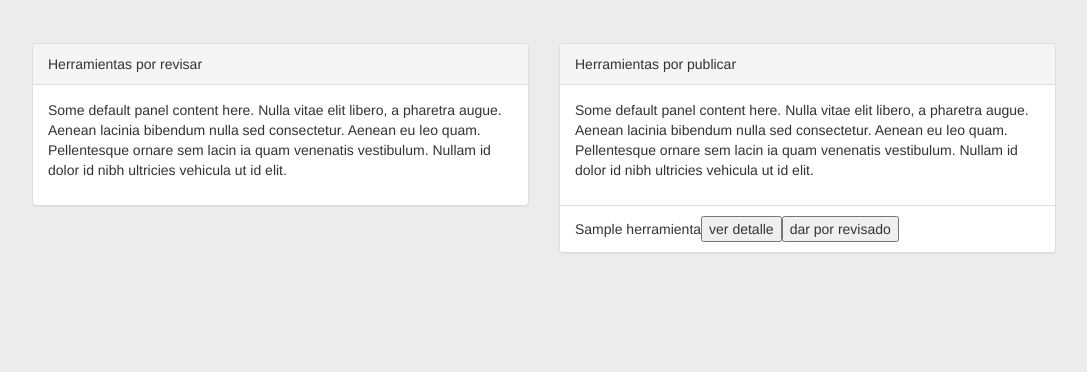
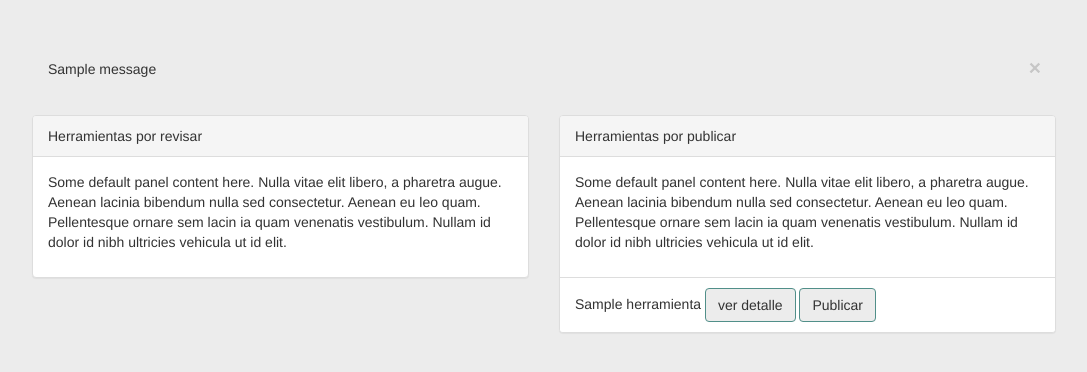
Before and after one commit to paalvarado10/CatalogoCTE, a Django app: page /vigia/ in a window 1280 px wide. Shown: the part 52-424 px from the top of the page, without its empty margins (96-1183 px from the left). Run offline with Django 3.2, Linux system fonts and the light colour scheme; a user stored in the database is signed in; tables that the repository leaves empty hold one stand-in row (values such as "Sample post"); one stand-in notice (Sample message) is shown; some libraries are stand-ins or nearby versions.

Commit message:
crear herramienta vigia :basecampy:

```diff
--- a/posts/models.py
+++ b/posts/models.py
@@ -38,7 +38,7 @@ class Herramienta(models.Model):
 
 
     def __unicode__(self):
-        return self
+        return self or u''
 
     def nombre_herramienta(self):
         return self.nombre
--- a/posts/templates/vigia.html
+++ b/posts/templates/vigia.html
@@ -4,9 +4,17 @@
 {% block title %}Vigía{% endblock %}
 
 {% block contenido  %}
-    {% if mensaje %}
-        <div class="alert alert-success">
-            {{ mensaje }}
+    {% if messages %}
+        <div>
+            {% for message in messages %}
+                <div class="alert {{ message.tags }} alert-dismissible" role="alert">
+                    {{ message }}
+                    <button type="button" class="close" data-dismiss="alert" aria-label="Close">
+                        <span aria-hidden="true">&times;</span>
+                    </button>
+
+                </div>
+            {% endfor %}
         </div>
     {% endif %}
     {% if user.is_authenticated and user.perfil.role == 1 %}
@@ -39,14 +47,20 @@
                     <!-- Default panel contents -->
                     <div class="panel-heading">Herramientas por publicar</div>
                     <div class="panel-body">
-                        <p>Some default panel content here. Nulla vitae elit libero, a pharetra augue. Aenean lacinia bibendum nulla sed consectetur. Aenean eu leo quam. Pellentesque ornare sem lacin
+                        <p>
+                            Some default panel content here. Nulla vitae elit libero, a pharetra augue. Aenean lacinia bibendum nulla sed consectetur. Aenean eu leo quam. Pellentesque ornare sem lacin
                             ia quam venenatis vestibulum. Nullam id dolor id nibh ultricies vehicula ut id elit.
                         </p>
                     </div>
                     <!-- List group -->
                     <ul class="list-group">
                         {% for herramienta in herramientas_p %}
-                            <li class="list-group-item"><div>{{ herramienta.nombre }}<button>ver detalle</button><button>dar por revisado</button></div></li>
+                            <li class="list-group-item">
+                                <div>{{ herramienta.nombre }}
+                                    <a class="btn btn-success" href="{% url 'catalogo:herramienta_detail' herramienta.id %}">ver detalle</a>
+                                    <a class="btn btn-success" href="{% url 'catalogo:publicar' herramienta.id %}">Publicar</a>
+                                </div>
+                            </li>
                         {% endfor %}
                     </ul>
 
--- a/posts/urls.py
+++ b/posts/urls.py
@@ -15,5 +15,6 @@ urlpatterns = [
     url(r'^herramienta_delete/(?P<pk>\d+)$', views.herramienta_delete, name='herramienta_delete'),
     url(r'^herramienta_detail/(?P<pk>\d+)/$', views.herramienta_detail, name='herramienta_detail'),
     url(r'^vigia/$', views.herramientas_estados, name='vigia'),
-    url(r'^revisar/(?P<pk>\d+)$', views.herramienta_revisar, name='revisar')
+    url(r'^revisar/(?P<pk>\d+)$', views.herramienta_revisar, name='revisar'),
+    url(r'^publicar/(?P<pk>\d+)$', views.herramienta_publicar, name='publicar')
 ]
--- a/posts/views.py
+++ b/posts/views.py
@@ -16,15 +16,9 @@ from decouple import config
 # Create your views here.
 
 def index(request):
-    if request.user.is_authenticated():
-        usuarios = User.objects.all()
-        herramientas = Herramienta.objects.all().filter(estado=1)
-        context = {'usuarios': usuarios, 'herramientas': herramientas}
-        return render(request, 'index.html', context)
-    else:
-        herramientas = Herramienta.objects.all().filter(estado=3)
-        context = {'herramientas': herramientas}
-        return render(request, 'index.html',context)
+    herramientas = Herramienta.objects.all().filter(estado=3)
+    context = {'herramientas': herramientas}
+    return render(request, 'index.html',context)
 
 #autenticación
 def login_view(request):
@@ -154,18 +148,26 @@ def herramienta_revisar(request,pk):
             herramienta.revisor2 = request.user.id
             herramienta.estado = 2
         herramienta.save()
-
-        herramientas_r = Herramienta.objects.all().filter(estado=1).exclude(autor=request.user.id).exclude(revisor1=request.user.id)
-        herramientas_p = Herramienta.objects.all().filter(estado=2)
-        mensaje = 'Revisado con éxito'
-        context = {'mensaje':mensaje,'herramientas_r': herramientas_r, 'herramientas_p': herramientas_p}
-        return render(request, 'vigia.html', context)
+        messages.success(request, 'Revisado con exito', extra_tags='alert alert-success')
+        return redirect(reverse('catalogo:vigia'))
 
     else:
         herramientas = Herramienta.objects.all().filter(estado=3)
         context = {'herramientas': herramientas}
         return render(request, 'index.html', context)
-#def herramienta_to_check(reuest):
+def herramienta_publicar(request,pk):
+    if request.user.is_authenticated():
+        herramienta = Herramienta.objects.get(id=pk)
+        herramienta.estado = 3
+        herramienta.save()
+        messages.success(request, 'Publicado con exito', extra_tags='alert alert-success')
+        return redirect(reverse('catalogo:vigia'))
+
+    else:
+        herramientas = Herramienta.objects.all().filter(estado=3)
+        context = {'herramientas': herramientas}
+        return render(request, 'index.html', context)
+
 
 
 
```
